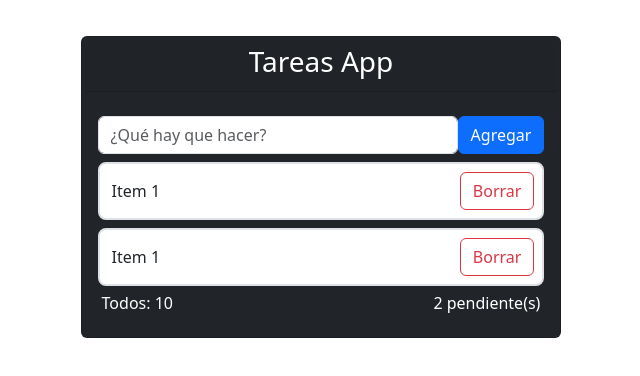
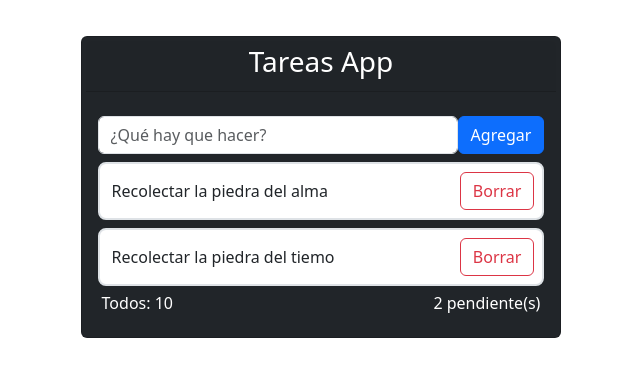
Before and after one commit to vicmtzdev/react-hook-general-app, a React (Vite) app: page / in a window 1280 px wide. Shown: the top 376 px of the page, without its empty margins (319-959 px from the left). Built offline with nearby package versions, Linux system fonts and the light colour scheme.

Commit message:
homework-TodoApp-done

```diff
--- /dev/null
+++ b/src/08-useReducer/TodoAdd.jsx
@@ -0,0 +1,48 @@
+import { useState } from 'react';
+import { useForm } from '../hooks/useForm';
+
+export const TodoAdd = ({ onNewTodo }) => {
+
+    const { formState, onInputChange, onResetForm, description } = useForm({
+        id: new Date().getTime(),
+        description: '',
+        done: false,
+    });
+
+
+    const onFormSubmit = (event) => {
+        event.preventDefault();
+
+        if (description.length <= 1) return;
+
+        onNewTodo(formState);
+        onResetForm();
+
+    }
+
+    return (
+        <>
+            <form onSubmit={onFormSubmit}>
+                <input
+                    type="text"
+                    placeholder='¿Qué hay que hacer?'
+                    className='form-control'
+                    style={{ minWidth: "360px" }}
+                    name="description"
+                    value={description}
+                    onChange={onInputChange}
+
+
+                />
+            </form>
+            <button
+                type='submit'
+                className='btn btn-primary mx-0'
+                onClick={onFormSubmit}
+
+            >
+                Agregar
+            </button>
+        </>
+    )
+}
--- a/src/08-useReducer/TodoApp.jsx
+++ b/src/08-useReducer/TodoApp.jsx
@@ -1,4 +1,6 @@
 import { useReducer } from 'react';
+import { TodoAdd } from './TodoAdd';
+import { TodoList } from './TodoList';
 import { todoReducer } from './todoReducer';
 
 
@@ -9,7 +11,7 @@ const initialState = [{
 },
 {
     id: new Date().getTime() * 3,
-    description: 'Recolectar la piedra del alma',
+    description: 'Recolectar la piedra del tiemo',
     done: false,
 },
 ]
@@ -19,6 +21,10 @@ export const TodoApp = () => {
 
     const [todos, dispatch] = useReducer(todoReducer, initialState);
 
+    const handleNewTodo = (todo) => {
+        console.log({ todo });
+    }
+
     return (
         <>
             <div className='d-flex justify-content-center'>
@@ -27,35 +33,10 @@ export const TodoApp = () => {
                     <div className="card-body">
 
                         <div className='d-flex flex-row px-0 justify-content-between my-1'>
-                            <form>
-                                <input
-                                    type="text"
-                                    placeholder='¿Qué hay que hacer?'
-                                    className='form-control'
-                                    style={{ minWidth: "360px" }}
-
-                                />
-                            </form>
-                            <button
-                                type='submit'
-                                className='btn btn-primary mx-0'
-                            >
-                                Agregar
-                            </button>
+                            <TodoAdd onNewTodo={handleNewTodo} />
                         </div>
 
-                        <ul className='list-group'>
-                            {
-                                todos.map(todo => (
-                                    <li key={todo.id} className='list-group-item d-flex justify-content-between p-2 my-1 border border-2 rounded-3'>
-                                        <span className='align-self-center m-1'>Item 1</span>
-                                        <button className='btn btn-outline-danger m-0'>Borrar</button>
-                                    </li>
-                                ))
-                            }
-
-                        </ul>
-
+                        <TodoList todos={todos} />
 
                         <div className='d-flex flex-row px-0 justify-content-between mt-1'>
                             <h6 className='mx-1'>Todos: {10} </h6>
@@ -64,25 +45,6 @@ export const TodoApp = () => {
 
                     </div>
                 </div>
-
-                {/* <div className="card text-white bg-dark m-3" style={{ maxWidth: "18rem" }}>
-                    <div className="card-header">Agregar Todo</div>
-                    <div className="card-body">
-                        <form>
-                            <input
-                                type="text"
-                                placeholder='¿Qué hay que hacer?'
-                                className='form-control'
-                            />
-                            <button
-                                type='submit'
-                                className='btn btn-outline-light mt-2'
-                            >
-                                Agregar
-                            </button>
-                        </form>
-                    </div>
-                </div> */}
             </div>
 
 
--- /dev/null
+++ b/src/08-useReducer/TodoItem.jsx
@@ -0,0 +1,13 @@
+
+export const TodoItem = ({ todo }) => {
+
+
+    return (
+        <>
+            <li className='list-group-item d-flex justify-content-between p-2 my-1 border border-2 rounded-3'>
+                <span className='align-self-center m-1'> {todo.description} </span>
+                <button className='btn btn-outline-danger m-0'>Borrar</button>
+            </li>
+        </>
+    )
+}
--- /dev/null
+++ b/src/08-useReducer/TodoList.jsx
@@ -0,0 +1,21 @@
+import { TodoItem } from "./TodoItem"
+
+
+export const TodoList = ({ todos = [] }) => {
+
+
+    return (
+        <>
+
+            <ul className='list-group'>
+                {
+                    todos.map(todo => (
+                        <TodoItem todo={todo} key={todo.id} />
+                    ))
+                }
+
+            </ul>
+
+        </>
+    )
+}
```
